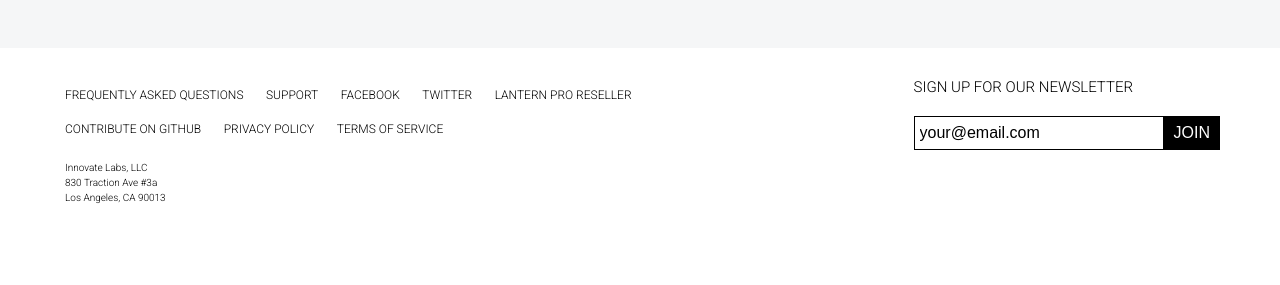
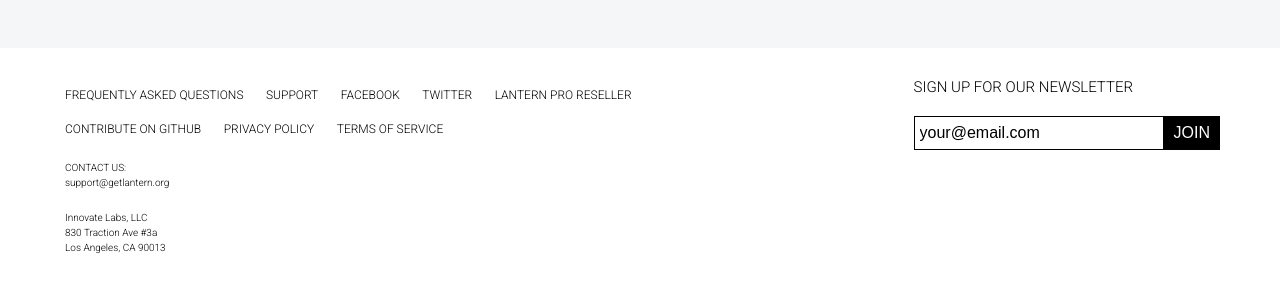
Before and after one commit to getlantern/www, a plain HTML site: page src/faq/index.html in a window 1280 px wide. Shown: the part 1313-1598 px from the top of the page. Before the commit the page ends 1548 px from the top, so only its background shows below. Drawn offline with Linux system fonts and the light colour scheme.

Commit message:
add contact email

```diff
--- a/lang/en_US.json
+++ b/lang/en_US.json
@@ -2,6 +2,7 @@
 "- Lantern User comment on GooglePlay Store": "- Lantern User comment on GooglePlay Store",
 "As Lantern users continue to grow, costs of maintaining it increase significantly each month. In order to stick around and keep building and innovating for our users, we need to support our operations by charging a small fee for unlimited service. <br> <br>To keep our free version running, we implemented a bandwidth limitation of 500 MB/ month. When the bandwidth limit is reached, the connection is slowed down and Free users are prompted to upgrade to Lantern Pro.": "As Lantern users continue to grow, costs of maintaining it increase significantly each month. In order to stick around and keep building and innovating for our users, we need to support our operations by charging a small fee for unlimited service. <br> <br>To keep our free version running, we implemented a bandwidth limitation of 500 MB/ month. When the bandwidth limit is reached, the connection is slowed down and Free users are prompted to upgrade to Lantern Pro.",
 "Better performance": "Better performance",
+"CONTACT US: <br>support@getlantern.org": "CONTACT US: <br>support@getlantern.org",
 "Can I get Lantern Pro for free?": "Can I get Lantern Pro for free?",
 "Can anyone view my traffic when I’m using Lantern?": "Can anyone view my traffic when I’m using Lantern?",
 "Chinese (Simplified)": "Chinese (Simplified)",
--- a/src/faq/index.html
+++ b/src/faq/index.html
@@ -243,9 +243,11 @@ To keep our free version running, we implemented a bandwidth limitation of 500 M
 
 
   <div class="address">
-    <address>Innovate Labs, LLC <br>
+    <address> CONTACT US: <br>
+support@getlantern.org </address>
+    <address> Innovate Labs, LLC <br>
 830 Traction Ave #3a <br>
-Los Angeles, CA 90013</address>
+Los Angeles, CA 90013 </address>
   </div>
 </footer>
 
```
Also changed, not shown: src/ch/index.html (+4 -2 lines), src/en/index.html (+4 -2 lines), 1 other file.
